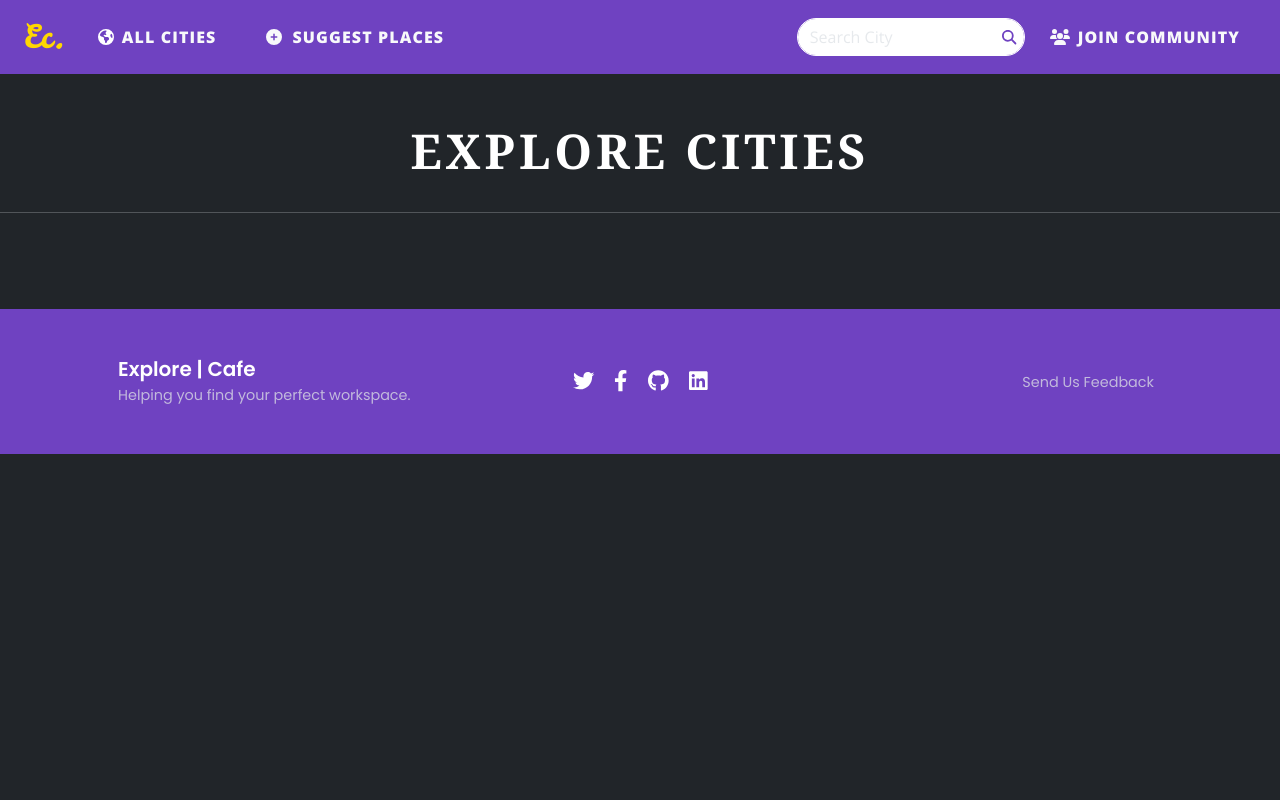
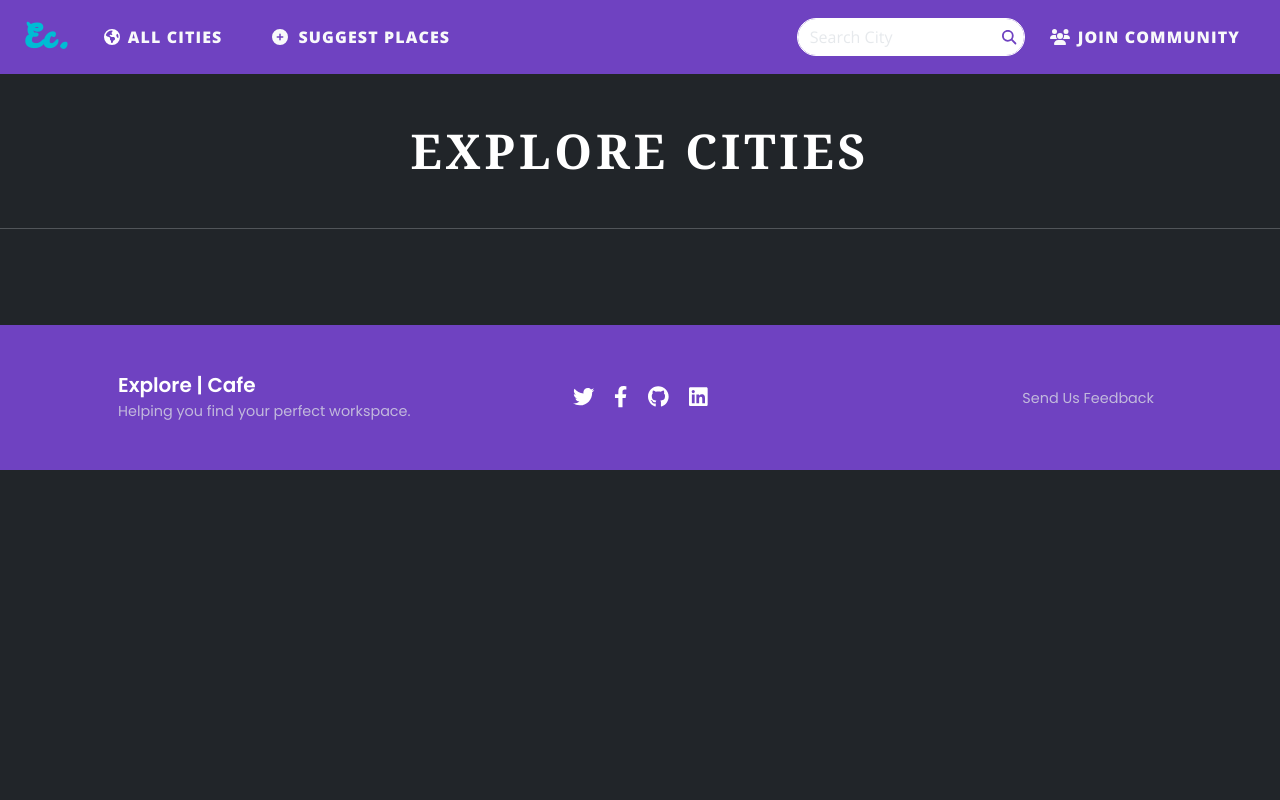
Before and after one commit to KushalRegmi61/ExploreCafe-Website, a Flask app: page /explore_cafe in a window 1280 px wide. Run offline with Flask 3, Linux system fonts and the light colour scheme; data that the repository does not hold is empty; some libraries are stand-ins or nearby versions.

Commit message:
update for website_logo and dynamic footer

```diff
--- a/static/css/styles.css
+++ b/static/css/styles.css
@@ -16,6 +16,26 @@
 
   --imp-text-color: #c770f0;
 }
+
+html, body {
+  height: 100%;          /* Ensure the body and html fill the full height */
+  margin: 0;             /* Remove any default margin */
+  display: flex;         /* Use Flexbox to manage layout */
+  flex-direction: column; /* Stack children vertically */
+}
+
+.wrapper {
+  flex: 1;               /* Pushes the footer to the bottom when content is insufficient */
+  display: flex;         /* Allows flexibility for additional layout within the wrapper */
+  flex-direction: column;
+}
+
+footer {
+  flex-shrink: 0;        /* Prevents footer from shrinking or overlapping */
+}
+
+
+
 
 /* Navigation Links */
 .nav-link,
@@ -43,21 +63,46 @@
 }
 
 /* General logo styling */
-.logo-text {
-  position: relative; /* For positioning child elements */
+.logo {
   display: inline-flex;
   align-items: center;
   font-family: "Leckerli One", cursive;
   font-size: 2rem;
-  font-weight: 500; /* Make the text bolder */
-  color: #ffd700; /* Default color for text */
+  font-weight: 800; /* Make the text bolder */
+  color: #00bcd4; /* Light teal/cyan color to stand out from the rest */
+  letter-spacing: 2px; /* Spacing between the letters for a clean, modern look */
+  transition: color 0.3s ease, transform 0.3s ease; /* Smooth transitions for hover effects */
 }
 
+.logo-text {
+  position: relative;
+}
 
 /* Hover effect for the logo */
-.logo:hover  {
-  color: #ffffff; /* Change cup color to match branding */
+.logo:hover {
+  color: #8e44ad; /* Purple color on hover, which complements the theme */
+  transform: scale(1.1); /* Slightly enlarge the logo text on hover */
 }
+
+/* Optional underline effect for logo hover */
+.logo:hover::after {
+  content: '';
+  position: absolute;
+  width: 100%;
+  height: 3px;
+  background-color: #8e44ad; /* Purple underline effect */
+  bottom: -5px;
+  left: 0;
+  transition: width 0.3s ease;
+}
+
+/* Custom icon styles (if you have icons inside the logo) */
+.logo-text i {
+  margin-right: 0.5rem; /* Space between icon and text */
+  color: #8e44ad; /* Set icon color to purple */
+  font-size: 1.3rem; /* Slightly larger icon for emphasis */
+}
+
 
 .logo:hover .logo-text {
   color: #ffffff; /* Premium gold color on hover */
@@ -366,28 +411,6 @@
   transition: color 0.3s ease;
 }
 
-footer a:hover {
-  color: #1dbf73; /* A vibrant green for hover */
-  text-decoration: underline;
+.custom-footer {
+  padding: 10px 0; /* Adjust top and bottom padding */
 }
-
-footer i {
-  transition: color 0.3s ease, transform 0.3s ease;
-}
-
-footer i:hover {
-  color: #1dbf73;
-  transform: scale(1.2);
-}
-
-footer h5 {
-  font-family: "Poppins", sans-serif;
-  font-weight: 600;
-  color: #fff;
-}
-
-footer p {
-  font-family: "Poppins", sans-serif;
-  font-size: 0.9rem;
-  color: #a0a0a0;
-}
```
